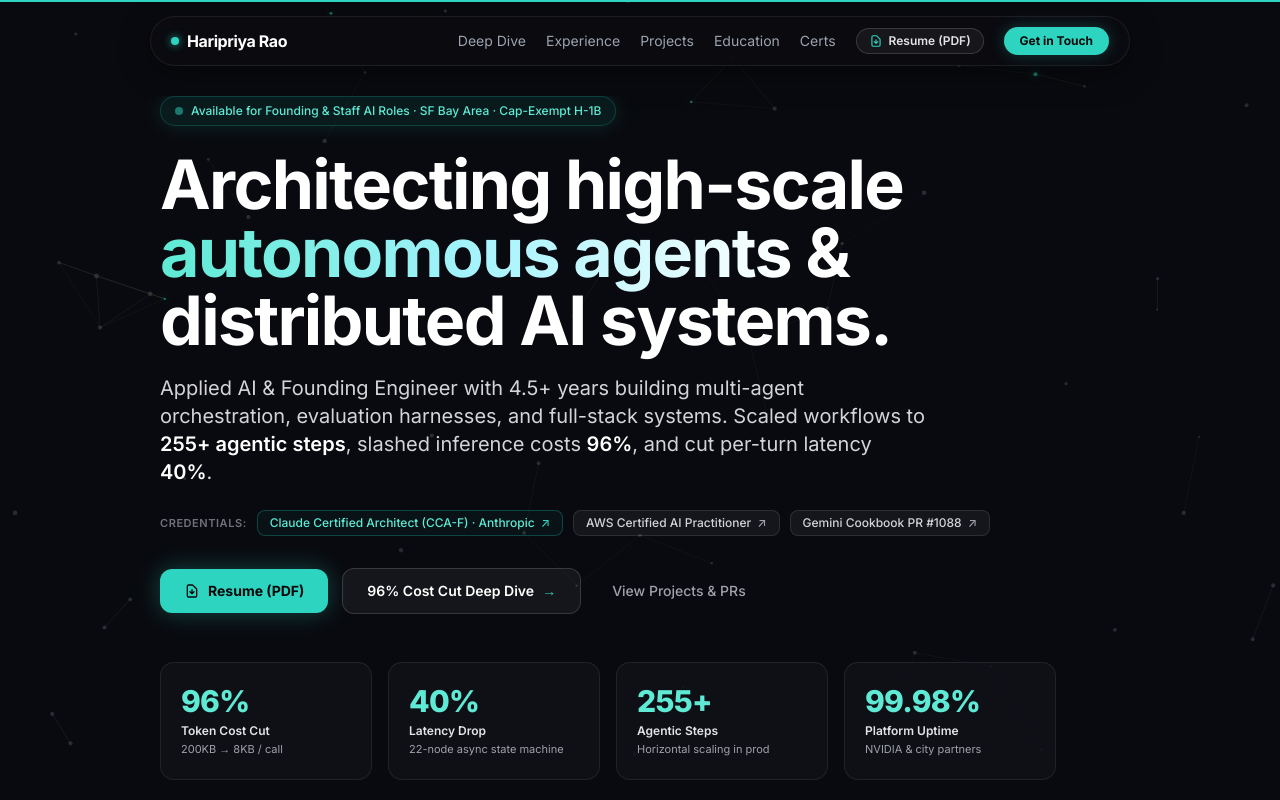
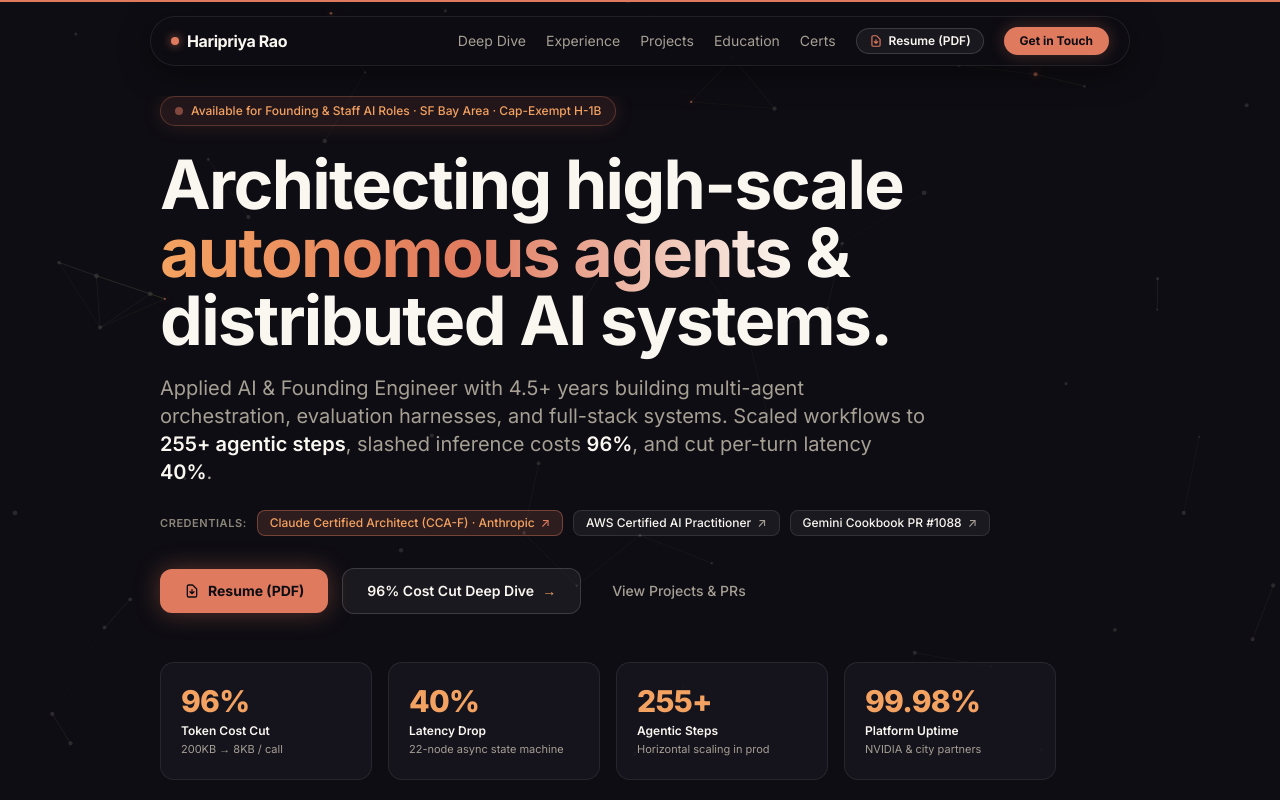
Before and after one commit to haripriyarao26/portfolio, a Next.js app: page / in a window 1280 px wide. Shown: the top 800 px of the page. Built offline with nearby package versions, Linux system fonts and the light colour scheme.

Commit message:
style: apply Anthropic Warm Obsidian theme with terracotta and amber accents

```diff
--- a/app/globals.css
+++ b/app/globals.css
@@ -5,18 +5,20 @@
 
 /* ── Design Tokens ───────────────────── */
 :root {
-  /* Color palette — sleek dark obsidian base */
-  --bg-dark:        #090A0F;
-  --bg-card:        #11131A;
-  --text-primary:   #F9FAFB;
-  --text-muted:     #9CA3AF;
-  --border:         rgba(255, 255, 255, 0.08);
-  --accent:         #2DD4BF;   /* Refined modern teal */
+  /* Color palette — Anthropic Warm Obsidian base */
+  --bg-dark:        #0E0D13;
+  --bg-card:        #181620;
+  --text-primary:   #F9F6F0;
+  --text-muted:     #A69F94;
+  --border:         rgba(249, 246, 240, 0.08);
+  --accent:         #E07A5F;   /* Anthropic signature warm terracotta coral */
+  --accent-light:   #F4A261;   /* Warm amber */
+  --accent-cream:   #F5EBE1;   /* Soft warm cream */
 
   /* Legacy aliases */
-  --primary:        #F9FAFB;
-  --primary-dark:   #9CA3AF;
-  --secondary:      #11131A;
+  --primary:        #F9F6F0;
+  --primary-dark:   #A69F94;
+  --secondary:      #181620;
 
   /* Typography — Clean Inter / Modern Sans */
   --font-display:   var(--font-inter), -apple-system, BlinkMacSystemFont, "Segoe UI", Roboto, sans-serif;
@@ -48,7 +50,7 @@ body {
   min-height: 100dvh;
 }
 
-/* Subtle fixed grid texture */
+/* Subtle fixed warm grid texture */
 body::before {
   content: '';
   position: fixed;
@@ -56,10 +58,11 @@ body::before {
   pointer-events: none;
   z-index: 0;
   background-image:
-    radial-gradient(circle at 50% 0%, rgba(45, 212, 191, 0.08) 0%, transparent 50%),
-    linear-gradient(rgba(255, 255, 255, 0.015) 1px, transparent 1px),
-    linear-gradient(90deg, rgba(255, 255, 255, 0.015) 1px, transparent 1px);
-  background-size: 100% 100%, 48px 48px, 48px 48px;
+    radial-gradient(circle at 50% 0%, rgba(224, 122, 95, 0.12) 0%, transparent 55%),
+    radial-gradient(circle at 85% 30%, rgba(244, 162, 97, 0.06) 0%, transparent 45%),
+    linear-gradient(rgba(249, 246, 240, 0.018) 1px, transparent 1px),
+    linear-gradient(90deg, rgba(249, 246, 240, 0.018) 1px, transparent 1px);
+  background-size: 100% 100%, 100% 100%, 48px 48px, 48px 48px;
 }
 
 /* ── Scrollbar ───────────────────────── */
@@ -82,7 +85,7 @@ h1, h2, h3,
 
 /* ── Cards ───────────────────────────── */
 .card {
-  background: rgba(17, 19, 26, 0.75);
+  background: rgba(24, 22, 32, 0.8);
   backdrop-filter: blur(16px);
   -webkit-backdrop-filter: blur(16px);
   border-radius: var(--radius-card);
@@ -90,7 +93,7 @@ h1, h2, h3,
 }
 
 .glass-premium {
-  background: rgba(17, 19, 26, 0.75);
+  background: rgba(24, 22, 32, 0.8);
   backdrop-filter: blur(16px);
   -webkit-backdrop-filter: blur(16px);
   border-radius: var(--radius-card);
@@ -98,7 +101,7 @@ h1, h2, h3,
 }
 
 .glass-card {
-  background: rgba(17, 19, 26, 0.75);
+  background: rgba(24, 22, 32, 0.8);
   backdrop-filter: blur(16px);
   -webkit-backdrop-filter: blur(16px);
   border-radius: var(--radius-card);
@@ -106,12 +109,80 @@ h1, h2, h3,
 }
 
 .glass-nav {
-  background: rgba(11, 12, 16, 0.82);
+  background: rgba(14, 13, 19, 0.85);
   backdrop-filter: blur(16px);
   -webkit-backdrop-filter: blur(16px);
-  border: 1px solid rgba(255, 255, 255, 0.08);
-  box-shadow: 0 8px 32px rgba(0, 0, 0, 0.4);
+  border: 1px solid rgba(249, 246, 240, 0.08);
+  box-shadow: 0 8px 32px rgba(0, 0, 0, 0.45);
 }
+
+/* ── Card hover ── */
+.card-hover {
+  transition: transform 0.35s cubic-bezier(0.25, 1, 0.5, 1), border-color 0.35s ease;
+  will-change: transform;
+}
+.card-hover:hover {
+  transform: translateY(-4px);
+  border-color: rgba(224, 122, 95, 0.3);
+}
+
+/* ── Accent ─── */
+.accent-text  { color: var(--accent); }
+.accent-border { border-color: var(--accent); }
+
+/* ── Buttons ────────────────────────── */
+.btn-primary {
+  display: inline-flex;
+  align-items: center;
+  gap: 0.375rem;
+  padding: 0.75rem 1.5rem;
+  border-radius: var(--radius-pill);
+  background: var(--accent);
+  color: #121016;
+  font-family: var(--font-display);
+  font-weight: 700;
+  font-size: 0.875rem;
+  letter-spacing: -0.01em;
+  border: none;
+  cursor: pointer;
+  transition: transform 0.2s cubic-bezier(0.25, 1, 0.5, 1),
+              box-shadow 0.2s ease,
+              background 0.2s ease;
+  will-change: transform;
+  text-decoration: none;
+}
+.btn-primary:hover {
+  transform: translateY(-2px) scale(1.02);
+  box-shadow: 0 0 24px rgba(224, 122, 95, 0.4), 0 4px 16px rgba(0,0,0,0.4);
+  background: #E8886E;
+}
+.btn-primary:active { transform: scale(0.98); }
+
+.btn-secondary {
+  display: inline-flex;
+  align-items: center;
+  gap: 0.375rem;
+  padding: 0.75rem 1.5rem;
+  border-radius: var(--radius-pill);
+  background: transparent;
+  color: var(--text-primary);
+  font-family: var(--font-body);
+  font-weight: 500;
+  font-size: 0.875rem;
+  border: 1px solid rgba(249, 246, 240, 0.15);
+  cursor: pointer;
+  transition: transform 0.2s cubic-bezier(0.25, 1, 0.5, 1),
+              border-color 0.2s ease,
+              background 0.2s ease;
+  will-change: transform;
+  text-decoration: none;
+}
+.btn-secondary:hover {
+  transform: translateY(-2px);
+  border-color: rgba(224, 122, 95, 0.4);
+  background: rgba(224, 122, 95, 0.06);
+}
+.btn-secondary:active { transform: scale(0.98); }
 
 /* ── Card hover — subtle 3D lift only ── */
 .card-hover {
--- a/app/page.tsx
+++ b/app/page.tsx
@@ -108,33 +108,33 @@ export default function Home() {
       <header className="glass-nav fixed top-4 left-1/2 z-50 w-[min(94vw,980px)] -translate-x-1/2 rounded-full px-5 py-2.5">
         <nav className="flex items-center justify-between text-xs sm:text-sm">
           <div className="shrink-0 flex items-center gap-2">
-            <span className="h-2 w-2 rounded-full bg-teal-400 shadow-[0_0_8px_rgba(45,212,191,0.8)]" />
-            <span className="font-bold text-sm sm:text-base text-white tracking-tight">
+            <span className="h-2 w-2 rounded-full bg-[#E07A5F] shadow-[0_0_10px_rgba(224,122,95,0.8)]" />
+            <span className="font-bold text-sm sm:text-base text-[#FAF6F0] tracking-tight">
               {resumeData.name}
             </span>
           </div>
 
           {/* Desktop nav */}
-          <div className="hidden md:flex items-center gap-5 text-zinc-300">
-            <a href="#case-study" className="nav-link transition-colors hover:text-white">Deep Dive</a>
-            <a href="#timeline-momentum" className="nav-link transition-colors hover:text-white">Experience</a>
-            <a href="#projects" className="nav-link transition-colors hover:text-white">Projects</a>
-            <a href="#education" className="nav-link transition-colors hover:text-white">Education</a>
-            <a href="#certifications" className="nav-link transition-colors hover:text-white">Certs</a>
+          <div className="hidden md:flex items-center gap-5 text-[#A69F94]">
+            <a href="#case-study" className="nav-link transition-colors hover:text-[#FAF6F0]">Deep Dive</a>
+            <a href="#timeline-momentum" className="nav-link transition-colors hover:text-[#FAF6F0]">Experience</a>
+            <a href="#projects" className="nav-link transition-colors hover:text-[#FAF6F0]">Projects</a>
+            <a href="#education" className="nav-link transition-colors hover:text-[#FAF6F0]">Education</a>
+            <a href="#certifications" className="nav-link transition-colors hover:text-[#FAF6F0]">Certs</a>
             <a
               href="/resume.pdf"
               target="_blank"
               rel="noreferrer"
-              className="inline-flex items-center gap-1.5 px-3 py-1 text-xs font-semibold rounded-full border border-white/15 bg-white/5 hover:border-teal-400/40 hover:text-teal-300 text-zinc-200 transition-all"
+              className="inline-flex items-center gap-1.5 px-3 py-1 text-xs font-semibold rounded-full border border-white/15 bg-white/5 hover:border-[#E07A5F]/40 hover:text-[#F4A261] text-[#FAF6F0] transition-all"
             >
-              <svg className="w-3.5 h-3.5 text-teal-400" fill="none" stroke="currentColor" viewBox="0 0 24 24">
+              <svg className="w-3.5 h-3.5 text-[#E07A5F]" fill="none" stroke="currentColor" viewBox="0 0 24 24">
                 <path strokeLinecap="round" strokeLinejoin="round" strokeWidth={2} d="M12 10v6m0 0l-3-3m3 3l3-3m2 8H7a2 2 0 01-2-2V5a2 2 0 012-2h5.586a1 1 0 01.707.293l5.414 5.414a1 1 0 01.293.707V19a2 2 0 01-2 2z" />
               </svg>
               Resume (PDF)
             </a>
             <a
               href="#contact"
-              className="inline-flex items-center justify-center px-4 py-1.5 text-xs font-bold rounded-full bg-teal-400 text-zinc-950 hover:bg-teal-300 transition-all shadow-[0_0_16px_rgba(45,212,191,0.25)]"
+              className="inline-flex items-center justify-center px-4 py-1.5 text-xs font-bold rounded-full bg-[#E07A5F] text-[#0E0D13] hover:bg-[#E8886E] transition-all shadow-[0_0_16px_rgba(224,122,95,0.3)]"
             >
               Get in Touch
             </a>
@@ -146,13 +146,13 @@ export default function Home() {
               href="/resume.pdf"
               target="_blank"
               rel="noreferrer"
-              className="inline-flex items-center gap-1 px-2.5 py-1 text-[11px] font-semibold rounded-full border border-white/20 bg-white/5 text-zinc-200"
+              className="inline-flex items-center gap-1 px-2.5 py-1 text-[11px] font-semibold rounded-full border border-white/20 bg-white/5 text-[#FAF6F0]"
             >
               Resume (PDF)
             </a>
             <a
               href="#contact"
-              className="inline-flex items-center justify-center px-3 py-1 text-[11px] font-bold rounded-full bg-teal-400 text-zinc-950"
+              className="inline-flex items-center justify-center px-3 py-1 text-[11px] font-bold rounded-full bg-[#E07A5F] text-[#0E0D13]"
             >
               Contact
             </a>
--- a/components/ParticleNetwork.tsx
+++ b/components/ParticleNetwork.tsx
@@ -7,9 +7,9 @@ const CONNECTION_DIST  = 130;   // px — max distance to draw an edge
 const SPEED            = 0.25;  // base drift speed
 const MOUSE_RADIUS     = 100;   // px — influence radius around cursor
 const MOUSE_FORCE      = 0.012; // how strongly particles are pulled toward mouse
-const ACCENT_COLOR     = '#2DD4BF'; // soft teal
-const NODE_COLOR       = 'rgba(156, 163, 175, 0.4)'; // subtle slate
-const LINE_COLOR_BASE  = 'rgba(156, 163, 175,'; // alpha appended per distance
+const ACCENT_COLOR     = '#E07A5F'; // warm terracotta coral
+const NODE_COLOR       = 'rgba(166, 159, 148, 0.35)'; // warm slate
+const LINE_COLOR_BASE  = 'rgba(166, 159, 148,'; // alpha appended per distance
 
 type Particle = {
   x: number;
--- a/components/StoryCanvasSequence.tsx
+++ b/components/StoryCanvasSequence.tsx
@@ -31,55 +31,55 @@ export default function StoryCanvasSequence({ name }: Props) {
           >
             {/* Elegant Single Status Tag */}
             <div className="flex items-center gap-2 mb-6">
-              <div className="inline-flex items-center gap-2 px-3.5 py-1.5 rounded-full border border-teal-500/25 bg-teal-500/10 text-xs font-medium text-teal-300 backdrop-blur-md shadow-[0_0_20px_rgba(45,212,191,0.15)]">
-                <span className="h-2 w-2 rounded-full bg-teal-400 animate-pulse" />
+              <div className="inline-flex items-center gap-2 px-3.5 py-1.5 rounded-full border border-[#E07A5F]/30 bg-[#E07A5F]/10 text-xs font-medium text-[#F4A261] backdrop-blur-md shadow-[0_0_20px_rgba(224,122,95,0.15)]">
+                <span className="h-2 w-2 rounded-full bg-[#E07A5F] animate-pulse" />
                 <span>Available for Founding &amp; Staff AI Roles &middot; SF Bay Area &middot; Cap-Exempt H-1B</span>
               </div>
             </div>
 
             {/* Clean, Commanding Main Headline */}
-            <h1 className="font-display font-bold tracking-tight text-white text-4xl sm:text-6xl lg:text-[68px] leading-[1.12] max-w-4xl">
+            <h1 className="font-display font-bold tracking-tight text-[#FAF6F0] text-4xl sm:text-6xl lg:text-[68px] leading-[1.12] max-w-4xl">
               Architecting high-scale{' '}
-              <span className="text-transparent bg-clip-text bg-gradient-to-r from-teal-300 via-cyan-200 to-white">
+              <span className="text-transparent bg-clip-text bg-gradient-to-r from-[#F4A261] via-[#E07A5F] to-[#FAF6F0]">
                 autonomous agents
               </span>{' '}
               &amp; distributed AI systems.
             </h1>
 
             {/* High-signal Subtitle */}
-            <p className="mt-5 text-base sm:text-xl text-zinc-300 max-w-3xl leading-relaxed font-normal">
-              Applied AI &amp; Founding Engineer with 4.5+ years building multi-agent orchestration, evaluation harnesses, and full-stack systems. Scaled workflows to <strong className="text-white font-semibold">255+ agentic steps</strong>, slashed inference costs <strong className="text-white font-semibold">96%</strong>, and cut per-turn latency <strong className="text-white font-semibold">40%</strong>.
+            <p className="mt-5 text-base sm:text-xl text-[#A69F94] max-w-3xl leading-relaxed font-normal">
+              Applied AI &amp; Founding Engineer with 4.5+ years building multi-agent orchestration, evaluation harnesses, and full-stack systems. Scaled workflows to <strong className="text-[#FAF6F0] font-semibold">255+ agentic steps</strong>, slashed inference costs <strong className="text-[#FAF6F0] font-semibold">96%</strong>, and cut per-turn latency <strong className="text-[#FAF6F0] font-semibold">40%</strong>.
             </p>
 
             {/* Verified Badges Row */}
-            <div className="mt-6 flex flex-wrap items-center gap-2.5 text-xs text-zinc-400">
-              <span className="font-semibold text-zinc-500 uppercase tracking-wider text-[11px]">Credentials:</span>
+            <div className="mt-6 flex flex-wrap items-center gap-2.5 text-xs text-[#A69F94]">
+              <span className="font-semibold text-[#8C857A] uppercase tracking-wider text-[11px]">Credentials:</span>
               <a
                 href="https://www.credly.com/badges/f6636497-b9bf-4e6b-b553-4ae5b59858f7/linked_in_profile"
                 target="_blank"
                 rel="noreferrer"
-                className="inline-flex items-center gap-1.5 px-3 py-1 rounded-lg border border-teal-500/30 bg-teal-500/5 hover:bg-teal-500/15 text-teal-300 font-medium transition-all"
+                className="inline-flex items-center gap-1.5 px-3 py-1 rounded-lg border border-[#E07A5F]/40 bg-[#E07A5F]/15 hover:bg-[#E07A5F]/25 text-[#F4A261] font-medium transition-all"
               >
                 <span>Claude Certified Architect (CCA-F) &middot; Anthropic</span>
-                <span className="text-teal-400">↗</span>
+                <span className="text-[#E07A5F]">↗</span>
               </a>
               <a
                 href="https://www.credly.com/badges/898b89f1-5512-4d4a-8ba6-6a1597c7c510/public_url"
                 target="_blank"
                 rel="noreferrer"
-                className="inline-flex items-center gap-1.5 px-3 py-1 rounded-lg border border-white/10 bg-white/5 hover:border-white/20 text-zinc-300 font-medium transition-all"
+                className="inline-flex items-center gap-1.5 px-3 py-1 rounded-lg border border-white/10 bg-white/5 hover:border-white/20 text-[#FAF6F0] font-medium transition-all"
               >
                 <span>AWS Certified AI Practitioner</span>
-                <span className="text-zinc-400">↗</span>
+                <span className="text-[#A69F94]">↗</span>
               </a>
               <a
                 href="https://github.com/google-gemini/cookbook/pull/1088"
                 target="_blank"
                 rel="noreferrer"
-                className="inline-flex items-center gap-1.5 px-3 py-1 rounded-lg border border-white/10 bg-white/5 hover:border-white/20 text-zinc-300 font-medium transition-all"
+                className="inline-flex items-center gap-1.5 px-3 py-1 rounded-lg border border-white/10 bg-white/5 hover:border-white/20 text-[#FAF6F0] font-medium transition-all"
               >
                 <span>Gemini Cookbook PR #1088</span>
-                <span className="text-zinc-400">↗</span>
+                <span className="text-[#A69F94]">↗</span>
               </a>
             </div>
 
@@ -89,7 +89,7 @@ export default function StoryCanvasSequence({ name }: Props) {
                 href="/resume.pdf"
                 target="_blank"
                 rel="noreferrer"
-                className="inline-flex items-center gap-2 rounded-xl bg-teal-400 hover:bg-teal-300 px-6 py-3 text-sm font-bold text-zinc-950 transition-all shadow-[0_0_24px_rgba(45,212,191,0.3)] hover:shadow-[0_0_32px_rgba(45,212,191,0.5)] hover:scale-[1.02] active:scale-[0.98]"
+                className="inline-flex items-center gap-2 rounded-xl bg-[#E07A5F] hover:bg-[#E8886E] px-6 py-3 text-sm font-bold text-[#0E0D13] transition-all shadow-[0_0_24px_rgba(224,122,95,0.35)] hover:shadow-[0_0_32px_rgba(224,122,95,0.5)] hover:scale-[1.02] active:scale-[0.98]"
               >
                 <svg className="w-4 h-4" fill="none" stroke="currentColor" viewBox="0 0 24 24">
                   <path strokeLinecap="round" strokeLinejoin="round" strokeWidth={2} d="M12 10v6m0 0l-3-3m3 3l3-3m2 8H7a2 2 0 01-2-2V5a2 2 0 012-2h5.586a1 1 0 01.707.293l5.414 5.414a1 1 0 01.293.707V19a2 2 0 01-2 2z" />
@@ -99,15 +99,15 @@ export default function StoryCanvasSequence({ name }: Props) {
 
               <a
                 href="#case-study"
-                className="inline-flex items-center gap-2 rounded-xl border border-white/15 bg-white/5 hover:bg-white/10 hover:border-white/25 px-6 py-3 text-sm font-semibold text-white transition-all hover:scale-[1.02] active:scale-[0.98]"
+                className="inline-flex items-center gap-2 rounded-xl border border-white/15 bg-white/5 hover:bg-white/10 hover:border-[#E07A5F]/40 px-6 py-3 text-sm font-semibold text-[#FAF6F0] transition-all hover:scale-[1.02] active:scale-[0.98]"
               >
                 <span>96% Cost Cut Deep Dive</span>
-                <span className="text-teal-400">→</span>
+                <span className="text-[#F4A261]">→</span>
               </a>
 
               <a
                 href="#projects"
-                className="inline-flex items-center gap-1.5 rounded-xl border border-transparent hover:border-white/10 px-4 py-3 text-sm font-medium text-zinc-400 hover:text-white transition-all"
+                className="inline-flex items-center gap-1.5 rounded-xl border border-transparent hover:border-white/10 px-4 py-3 text-sm font-medium text-[#A69F94] hover:text-[#FAF6F0] transition-all"
               >
                 <span>View Projects &amp; PRs</span>
               </a>
@@ -116,27 +116,27 @@ export default function StoryCanvasSequence({ name }: Props) {
             {/* Refined Metric Grid */}
             <div className="mt-12 grid grid-cols-2 sm:grid-cols-4 gap-3 sm:gap-4 max-w-4xl">
               <div className="card p-4 sm:p-5 border border-white/10 bg-white/[0.02]">
-                <p className="text-2xl sm:text-3xl font-extrabold text-teal-300 font-display">96%</p>
-                <p className="text-xs font-semibold text-zinc-200 mt-1">Token Cost Cut</p>
-                <p className="text-[11px] text-zinc-400 mt-0.5">200KB &rarr; 8KB / call</p>
+                <p className="text-2xl sm:text-3xl font-extrabold text-[#F4A261] font-display">96%</p>
+                <p className="text-xs font-semibold text-[#FAF6F0] mt-1">Token Cost Cut</p>
+                <p className="text-[11px] text-[#A69F94] mt-0.5">200KB &rarr; 8KB / call</p>
               </div>
 
               <div className="card p-4 sm:p-5 border border-white/10 bg-white/[0.02]">
-                <p className="text-2xl sm:text-3xl font-extrabold text-teal-300 font-display">40%</p>
-                <p className="text-xs font-semibold text-zinc-200 mt-1">Latency Drop</p>
-                <p className="text-[11px] text-zinc-400 mt-0.5">22-node async state machine</p>
+                <p className="text-2xl sm:text-3xl font-extrabold text-[#F4A261] font-display">40%</p>
+                <p className="text-xs font-semibold text-[#FAF6F0] mt-1">Latency Drop</p>
+                <p className="text-[11px] text-[#A69F94] mt-0.5">22-node async state machine</p>
               </div>
 
               <div className="card p-4 sm:p-5 border border-white/10 bg-white/[0.02]">
-                <p className="text-2xl sm:text-3xl font-extrabold text-teal-300 font-display">255+</p>
-                <p className="text-xs font-semibold text-zinc-200 mt-1">Agentic Steps</p>
-                <p className="text-[11px] text-zinc-400 mt-0.5">Horizontal scaling in prod</p>
+                <p className="text-2xl sm:text-3xl font-extrabold text-[#F4A261] font-display">255+</p>
+                <p className="text-xs font-semibold text-[#FAF6F0] mt-1">Agentic Steps</p>
+                <p className="text-[11px] text-[#A69F94] mt-0.5">Horizontal scaling in prod</p>
               </div>
 
               <div className="card p-4 sm:p-5 border border-white/10 bg-white/[0.02]">
-                <p className="text-2xl sm:text-3xl font-extrabold text-teal-300 font-display">99.98%</p>
-                <p className="text-xs font-semibold text-zinc-200 mt-1">Platform Uptime</p>
-                <p className="text-[11px] text-zinc-400 mt-0.5">NVIDIA &amp; city partners</p>
+                <p className="text-2xl sm:text-3xl font-extrabold text-[#F4A261] font-display">99.98%</p>
+                <p className="text-xs font-semibold text-[#FAF6F0] mt-1">Platform Uptime</p>
+                <p className="text-[11px] text-[#A69F94] mt-0.5">NVIDIA &amp; city partners</p>
               </div>
             </div>
 
--- a/components/TokenOptimizationCaseStudy.tsx
+++ b/components/TokenOptimizationCaseStudy.tsx
@@ -54,7 +54,7 @@ export default function TokenOptimizationCaseStudy() {
             onClick={() => setActiveTab(tab.id as any)}
             className={`mono-accent px-4 py-2 rounded-full text-xs font-semibold tracking-wide transition-all ${
               activeTab === tab.id
-                ? 'bg-[var(--accent)] text-[#0F0E0D] shadow-[0_4px_16px_rgba(0,229,204,0.3)]'
+                ? 'bg-[#E07A5F] text-[#0E0D13] shadow-[0_4px_16px_rgba(224,122,95,0.35)]'
                 : 'border border-white/10 bg-white/5 text-[var(--text-muted)] hover:text-[var(--text-primary)] hover:border-white/20'
             }`}
           >
@@ -186,7 +186,7 @@ export default function TokenOptimizationCaseStudy() {
                   <span className="mono-accent text-xs text-[var(--accent)] font-semibold uppercase">After: TOON Compressed Array</span>
                   <span className="mono-accent text-xs text-[var(--accent)]">~8,000 bytes (-96%)</span>
                 </div>
-                <div className="rounded-xl border border-[var(--accent)]/30 bg-black/60 p-4 font-mono text-xs text-cyan-200/90 overflow-x-auto h-64">
+                <div className="rounded-xl border border-[var(--accent)]/30 bg-black/60 p-4 font-mono text-xs text-amber-200/90 overflow-x-auto h-64">
                   <pre>{`# TOON (Token-Optimized Object Notation)
 # ID | TYPE | CONDITION_RULE | TARGET_SECTION
 s01 | SELECT | age >= 18 -> show(s04, s05)
```
Also changed, not shown: components/StoryProjectGrid.tsx (+7 -7 lines).
